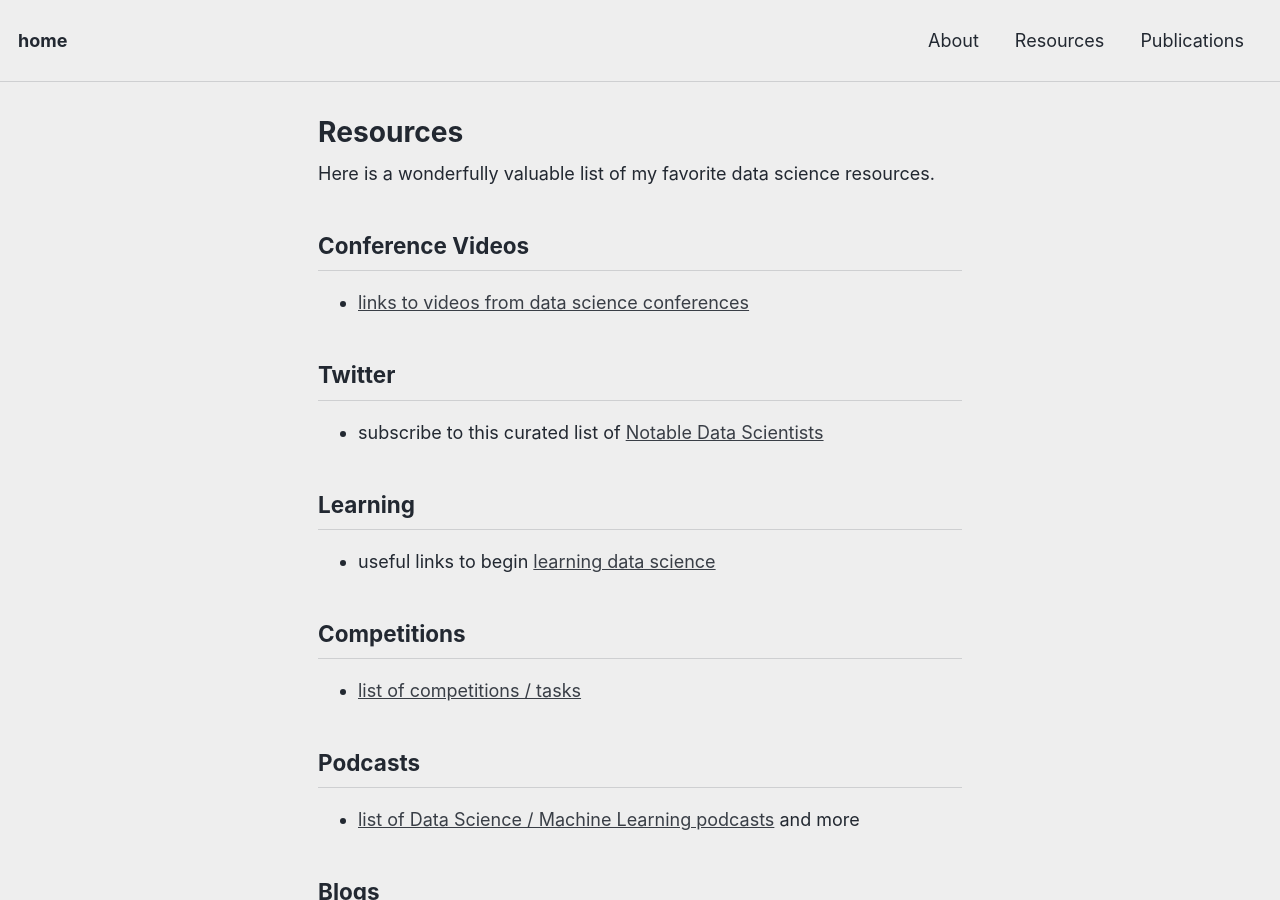
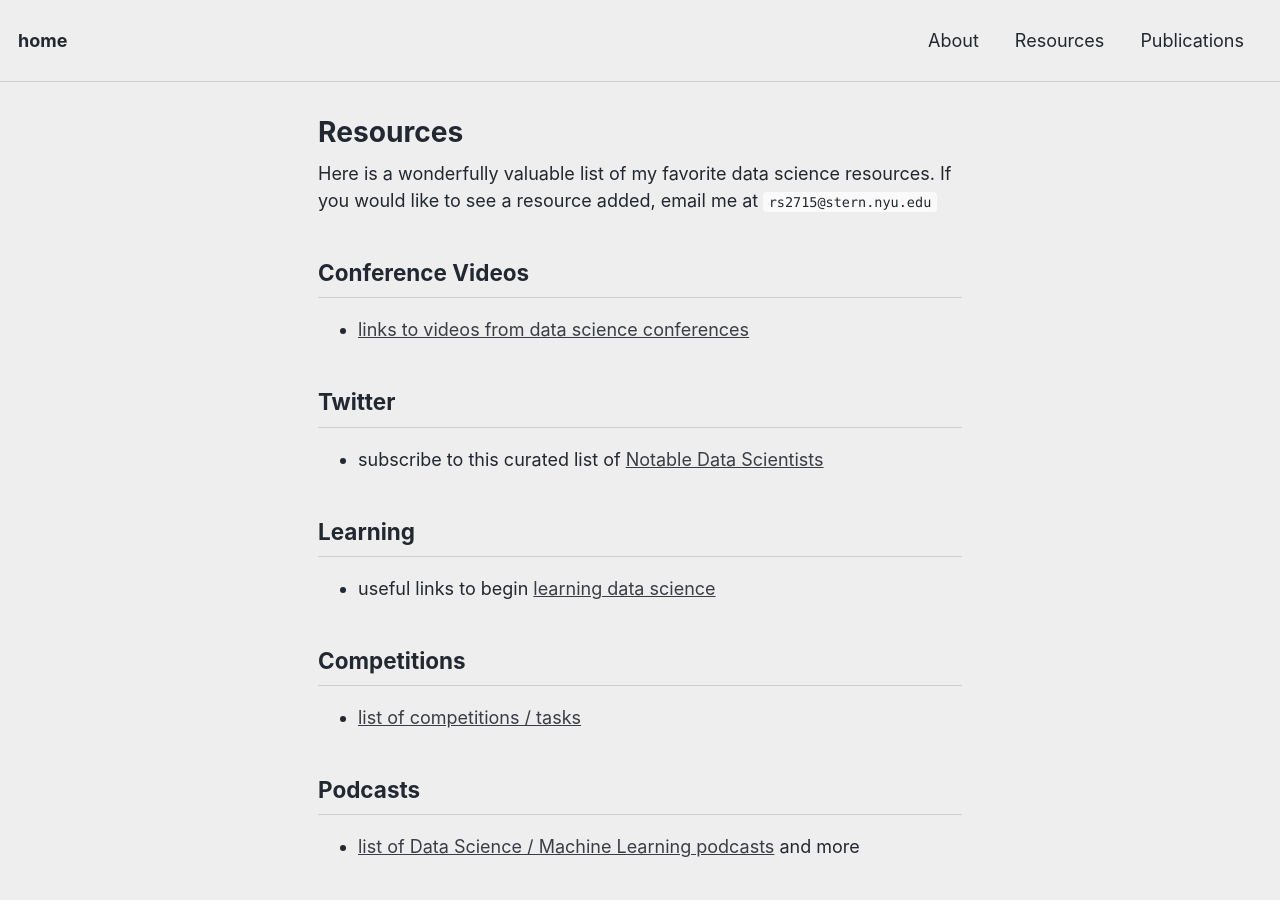
Before and after one commit to reshamas/reshamas.github.io, a Jekyll site: the page built from resources/index.md, in a window 1280 px wide and 900 px high. Built offline with Jekyll 4.4.1, drawn with Linux system fonts in a browser that asks for light colours.

Commit message:
Update index.md

```diff
--- a/resources/index.md
+++ b/resources/index.md
@@ -5,7 +5,7 @@ tags:
 comments: false
 ---
 
-Here is a wonderfully valuable list of my favorite data science resources.
+Here is a wonderfully valuable list of my favorite data science resources.  If you would like to see a resource added, email me at `rs2715@stern.nyu.edu`
 
 ## Conference Videos
 * [links to videos from data science conferences](conf_videos.md)
```
